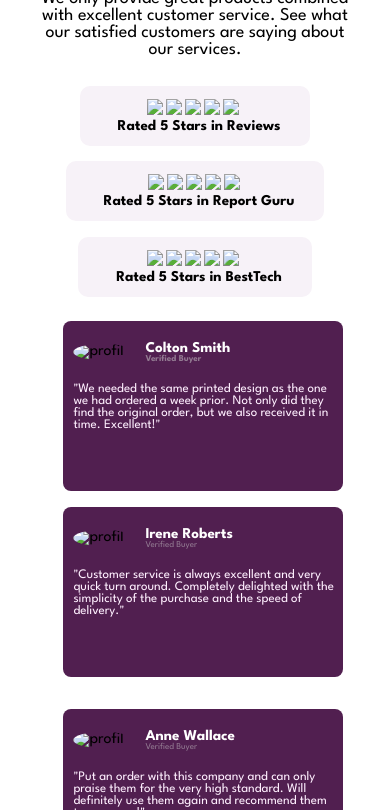
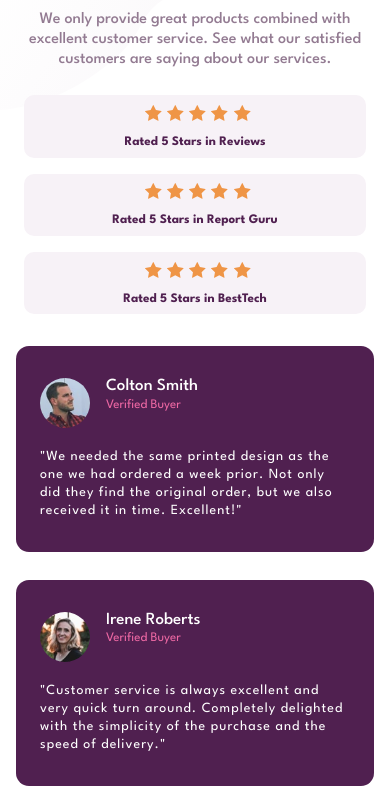
Before and after one commit to Reyhandilek07/Responsive-SocialSection, a plain HTML site: page index.html in a window 390 px wide. Shown: the part 122-932 px from the top of the page. Drawn offline with Linux system fonts and the light colour scheme; a web font is replaced by a local one.

Commit message:
Social-section

```diff
--- a/index.html
+++ b/index.html
@@ -4,88 +4,81 @@
     <meta charset="UTF-8">
     <meta http-equiv="X-UA-Compatible" content="IE=edge">
     <meta name="viewport" content="width=device-width, initial-scale=1.0">
-    <title>Social</title>
-    <link rel="stylesheet" href="socialproof.css">
+    <title>Social Proof Section</title>
+    <link rel="stylesheet" href="social.css">
 </head>
 <body>
     <div class="container">
-        <div class="section-1">
         <div class="main-1">
-        <p class="h-1">10,000+ of our users love our products.</p>
-        <p class="p-1">We only provide great products combined with excellent
-            customer service. See what our satisfied customers are
-            saying about our services.</p>
+            <div class="col-1">
+                <div class="title">10,000+ of our users love our products.</div>
+                <div class="text">We only provide great products combined with excellent customer service. See what our satisfied customers are saying about our services.</div>
             </div>
-    <div class="main-2">
-        <div class="row one">
+            <div class="col-2">
+                <div class="star">
                     <div class="images">
-            <div class="image"><img src="comments/icon-star.svg"></div>
-            <div class="image"><img src="comments/icon-star.svg"></div>
-            <div class="image"><img src="comments/icon-star.svg"></div>
-            <div class="image"><img src="comments/icon-star.svg"></div>
-            <div class="image"><img src="comments/icon-star.svg"></div>
+                    <div class="img"><img src="social-img/images/icon-star.svg" alt="Star"></div>
+                    <div class="img"><img src="social-img/images/icon-star.svg" alt="Star"></div>
+                    <div class="img"><img src="social-img/images/icon-star.svg" alt="Star"></div>
+                    <div class="img"><img src="social-img/images/icon-star.svg" alt="Star"></div>
+                    <div class="img"><img src="social-img/images/icon-star.svg" alt="Star"></div>
                     </div>
-            <h3 class="comment first">
-                Rated 5 Stars in Reviews</h3>
+                    <div class="point">Rated 5 Stars in Reviews</div>
                 </div>
-        <div class="row two">
+                <div class="star">
                     <div class="images">
-            <div class="image"><img src="comments/icon-star.svg"></div>
-            <div class="image"><img src="comments/icon-star.svg"></div>
-            <div class="image"><img src="comments/icon-star.svg"></div>
-            <div class="image"><img src="comments/icon-star.svg"></div>
-            <div class="image"><img src="comments/icon-star.svg"></div>
+                        <div class="img"><img src="social-img/images/icon-star.svg" alt="Star"></div>
+                        <div class="img"><img src="social-img/images/icon-star.svg" alt="Star"></div>
+                        <div class="img"><img src="social-img/images/icon-star.svg" alt="Star"></div>
+                        <div class="img"><img src="social-img/images/icon-star.svg" alt="Star"></div>
+                        <div class="img"><img src="social-img/images/icon-star.svg" alt="Star"></div>
                         </div>
-            <h3 class="comment first">
-                Rated 5 Stars in Report Guru</h3>
+                    <div class="point">Rated 5 Stars in Report Guru </div>
                 </div>
-        <div class="row three">
+                <div class="star">
                     <div class="images">
-            <div class="image"><img src="comments/icon-star.svg"></div>
-            <div class="image"><img src="comments/icon-star.svg"></div>
-            <div class="image"><img src="comments/icon-star.svg"></div>
-            <div class="image"><img src="comments/icon-star.svg"></div>
-            <div class="image"><img src="comments/icon-star.svg"></div>
+                        <div class="img"><img src="social-img/images/icon-star.svg" alt="Star"></div>
+                        <div class="img"><img src="social-img/images/icon-star.svg" alt="Star"></div>
+                        <div class="img"><img src="social-img/images/icon-star.svg" alt="Star"></div>
+                        <div class="img"><img src="social-img/images/icon-star.svg" alt="Star"></div>
+                        <div class="img"><img src="social-img/images/icon-star.svg" alt="Star"></div>
                         </div>
-            <h3 class="comment first">
-                Rated 5 Stars in BestTech</h3>
+                    <div class="point">Rated 5 Stars in BestTech</div>
                 </div>
             </div>
             </div>
-        <div class="section-2">
-            <div class="cart cd-1">
-                <div class="picture"><img src="comments/image-colton.jpg" alt="profil">
-                <div class="ol"><h4 class="name">Colton Smith</h4>
-                <h5 class="small-name">Verified Buyer</h5>
+            <div class="main-2">
+            <div class="comments">
+                <div class="comment">
+                    <div class="profil-section">
+                    <div class="img-profile"><img src="social-img/images/image-colton.jpg" alt="Profil"></div>
+                    <div class="names"><div class="name-1">Colton Smith</div>
+                    <div class="name-2">Verified Buyer</div></div>
+                </div>
+                <div class="comment-txt">"We needed the same printed design as the one we had ordered a week prior. Not only did they find the original order, but we also received it in time. Excellent!"</div>
                 </div>
             </div>
-                <p class="p-small">"We needed the same printed design as the one we had ordered a week prior. Not
-                    only did they find the original order, but we also received it in time. Excellent!"</p>
+            <div class="comments">
+                <div class="comment">
+                    <div class="profil-section">
+                    <div class="img-profile"><img src="social-img/images/image-irene.jpg" alt="Profil"></div>
+                    <div class="names"><div class="name-1">Irene Roberts</div>
+                    <div class="name-2">Verified Buyer</div></div>
                 </div>
-            <div class="cart cd-2">
-                <div class="picture"><img src="comments/image-irene.jpg" alt="profil">
-                <div class="ol"><p class="name">Irene Roberts</p>
-                <p class="small-name">Verified Buyer</p>
+                <div class="comment-txt">"Customer service is always excellent and very quick turn around. Completely delighted with the simplicity of the purchase and the speed of delivery."</div>
                 </div>
             </div>
-                <p class="p-small">"Customer service is always excellent and
-                    very quick turn around. Completely
-                    delighted with the simplicity of the
-                    purchase and the speed of delivery."</p>
+            <div class="comments">
+                <div class="comment">
+                    <div class="profil-section">
+                    <div class="img-profile"><img src="social-img/images/image-anne.jpg" alt="Profil"></div>
+                    <div class="names"><div class="name-1">Anne Wallace</div>
+                    <div class="name-2">Verified Buyer</div></div>
                 </div>
-            <div class="cart cd-3">
-                <div class="picture"><img src="comments/image-anne.jpg" alt="profil">
-                <div class="ol"><p class="name">Anne Wallace</p>
-                <p class="small-name">Verified Buyer</p>
-                </div>
-            </div>
-                <p class="p-small">"Put an order with this company and can
-                    only praise them for the very high
-                    standard. Will definitely use them again
-                    and recommend them to everyone!"</p>
+                <div class="comment-txt">"Put an order with this company and can only praise them for the very high standard. Will definitely use them again and recommend them to everyone!"</div>
                 </div>
         </div>
         </div>
-
+    </div>
 </body>
 </html>
--- /dev/null
+++ b/social.css
@@ -0,0 +1,170 @@
+@import url('https://fonts.googleapis.com/css2?family=Arima:wght@100&family=Bai+Jamjuree:wght@400;600&family=Edu+QLD+Beginner:wght@500&family=Fira+Sans:ital,wght@1,700&family=Gentium+Book+Plus:ital@1&family=Kumbh+Sans:wght@400;700&family=League+Spartan:wght@400;500;700&family=Mingzat&family=Open+Sans:wght@400;700&family=Outfit:wght@400;700&family=Playfair+Display:ital,wght@1,700&family=Poppins:wght@600&family=Raleway:wght@400;700&family=Red+Hat+Display:wght@300;400;500;700;800;900&family=Rubik:wght@400;500;700&display=swap');
+
+*{
+    margin: 0;
+    padding: 0;
+    box-sizing: border-box;
+}
+body{
+    font-family: 'League Spartan',sans-serif;
+    background: #fff;
+    background-image: url(social-img/images/bg-pattern-top-desktop.svg);
+    background-repeat: no-repeat;
+}
+.container{
+    width: 100%;
+    height: auto;
+    display: flex;
+    flex-direction: column;
+    align-items: center;
+    margin: 2rem 0;
+    padding: 0 8rem;
+}
+.main-1{
+    display: flex;
+    flex-direction: row;
+    align-items: center;
+    justify-content: space-between;
+    margin-bottom: 5rem;
+}
+.star,
+.images{
+    display: flex;
+    flex-direction: row;
+}
+.star{
+    gap: 1rem;
+    background: hsl(300, 24%, 96%);
+    padding: 0.80rem 1rem;
+    border-radius: 10px;
+    max-width: 100%;
+}
+.col-2{
+    display: flex;
+    flex-direction: column;
+    gap: 1rem;
+    max-width: 50%;
+}
+.col-1{
+    max-width: 40%;
+}
+.title{
+    color: hsl(300, 43%, 22%);
+    font-weight: 700;
+    font-size: 45px;
+    padding-bottom: 1.2rem;
+}
+.text{
+    color: hsl(303, 10%, 53%);
+    font-weight: 500;
+    font-size: 16px;
+    line-height: 20px;
+}
+.point{
+    color: hsl(300, 43%, 22%);
+    font-weight: 700;
+    font-size: 15px;
+}
+.star:nth-child(2){
+    margin-left: 20px;
+}
+.star:nth-child(3){
+    margin-left: 40px;
+}
+.img img{
+    padding-left: 0.33rem;
+}
+.main-2{
+    display: flex;
+    flex-direction: row;
+    gap: 1.7rem;
+}
+.profil-section{
+    display: flex;
+    flex-direction: row;
+    gap: 1rem;
+}
+.img-profile img{
+    border-radius: 50%;
+    width: 50px;
+}
+.comments{
+    max-width: 350px;
+    padding: 2rem 1.5rem;
+    background:hsl(300, 43%, 22%);
+    border-radius: 13px;
+}
+.name-1{
+    color: #fff;
+    font-size: 17px;
+    font-weight: 500;
+    padding-bottom: 0.3rem;
+}
+.name-2{
+    color: hsl(333, 80%, 67%);
+    font-size: 13px;
+    font-weight: 400;
+}
+.comment-txt{
+    color: #fff;
+    letter-spacing: 1px;
+    font-size: 14px;
+    padding-top: 1rem;
+    line-height: 18px;
+}
+@media screen and (max-width:880px){
+    body{
+    background-image: url(social-img/images/bg-pattern-top-mobile.svg);
+    background-repeat: no-repeat;
+    }
+    .container{
+        padding: 0 1rem;
+    }
+    .main-1{
+        flex-direction: column;
+        margin-bottom: 2rem;
+        text-align: center;
+    }
+    .star:nth-child(2),
+    .star:nth-child(3){
+        margin-left: 0;
+    }
+    .main-2{
+        flex-direction: column;
+    }
+    .comments,
+    .col-1,
+    .col-2{
+        max-width: 450px;
+    }
+    .star{
+        flex-direction: column;
+        justify-content: center;
+        align-items: center;
+        padding: 0.60rem 2.2rem;
+        gap: 0.70rem;
+    }
+    .point{
+        font-size: 13px;
+    }
+    .text{
+        padding-bottom: 1.6rem;
+    }
+    .title{
+        padding-bottom: 1.6rem;
+        font-size: 30px;
+    }
+}
+@media screen and (max-width:880px) and (min-width:360px){
+    .comments,
+    .col-1,
+    .col-2{
+        max-width: 470px;
+    }
+    .title{
+        font-size: 40px;
+    }
+    .star{
+        padding: 0.60rem 5.5rem;
+    }
+}
--- a/socialproof.css
+++ /dev/null
@@ -1,167 +0,0 @@
-@import url('https://fonts.googleapis.com/css2?family=Arima:wght@100&family=Bai+Jamjuree:wght@400;600&family=Edu+QLD+Beginner:wght@500&family=Fira+Sans:ital,wght@1,700&family=Gentium+Book+Plus:ital@1&family=Kumbh+Sans:wght@400;700&family=League+Spartan:wght@400;500;700&family=Mingzat&family=Outfit:wght@300;400;600&family=Playfair+Display:ital,wght@1,700&family=Poppins:wght@200;400;600&family=Raleway:wght@200&family=Red+Hat+Display:wght@300;400;500;700;800;900&display=swap');
-
-*{
-    margin: 0;
-    padding: 0;
-    box-sizing: border-box;
-}
-body{
-    background-image: url(comments/bg-pattern-bottom-desktop.svg);
-    background-image: url(comments/bg-pattern-top-desktop.svg);
-    font-family: 'League Spartan';
-}
-.container{
-    max-width: 1400px;
-    height: 100vh;
-    padding: 0 10%;
-}
-.section-1{
-    display: flex;
-    flex-direction: row;
-    flex-wrap: wrap;
-    margin: 4% 0;
-    justify-content: space-between;
-}
-.section-1 .main-1{
-    max-width: 400px;
-    width: 100%;
-}
-.section-1 .main-1 .h-1{
-    font-weight: 700;
-    font-size: 53px;
-    padding-bottom: 5%;
-}
-.section-1 .main-1 .p-1{
-    font-size:17px ;
-    font-weight: 400 ;
-}
-.main-2{
-    display: flex;
-    flex-direction: column;
-    justify-content: center;
-    align-items: center;
-}
-.main-2 .row{
-    display: flex;
-    flex-direction: row;
-    background-color: #F7F2F8;
-    border-radius: 10px;
-    margin-bottom: 5%;
-    align-items: center;
-    padding: 13px 30px;
-}
-.main-2 .two{
-    margin-left: 3rem;
-}
-.main-2 .three{
-    margin-left: 4rem;
-}
-.main-2 .row .images .image{
-    padding-right: 3px;
-}
-.main-2 .row .images {
-    flex-direction: row;
-    display: flex;
-}
-.main-2 .row .comment{
-    font-family: 500;
-    font-size: 15px;
-    padding-left: 8px;
-}
-.section-2{
-    display: flex;
-    flex-direction: row;
-    max-width: 980px;
-}
-.section-2 .cart{
-    background-color: #511F50;
-    padding: 20px 10px;
-    width: 320px;
-    height: 200px;
-    border-radius: 8px;
-    margin-left:3%;
-}
-.section-2 .cd-2{
-    margin-top: 1rem;
-}
-.section-2 .cd-3{
-    margin-top: 2rem;
-}
-.section-2 .cart .p-small{
-    color: #FFF0FF;
-    font-size: 15px;
-    font-weight: 400;
-    width: 265px;
-    padding-top: 20px;
-}
-.section-2 .cart img{
-    border-radius: 50%;
-    width: 60px;
-}
-.section-2 .cart .name{
-    font-size: 15px;
-    color: #fff;
-    padding-left: 12px;
-    font-weight: 700;
-}
-.section-2 .cart .small-name{
-    color: hsl(303, 10%, 53%);
-    font-size: 9px;
-    padding-left: 12px;
-}
-.section-2 .cart .picture{
-    display: flex;
-    flex-direction: row;
-    align-items: center;
-}
-@media screen and (max-width:950px){
-    .container{
-        height: auto;
-    }
-    .section-1{
-        display: flex;
-        flex-direction: column;
-    }
-    .container{
-        display: flex;
-        align-items: center;
-        justify-content: center;
-        flex-direction: column;
-    }
-    .main-2{
-        flex-direction: column;
-    }
-    .section-2{
-        flex-direction: column;
-    }
-    .main-2 .two,
-    .main-2 .three{
-        margin-left: 0rem !important;
-    }
-    .main-2 .row{
-        flex-direction: column;
-    }
-    .section-1 .main-1 {
-        text-align: center;
-        min-width: 200px;
-        margin-bottom: 10%;
-    }
-    .section-1 .main-1 .h-1{
-        font-size: 33px;
-        padding: 0 20px;
-        padding-bottom: 10px;
-    }
-    .section-1 .main-1 .p-1{
-        font-size: 18px;
-    }
-    .section-2 .main-2{
-        margin-top: 0%;
-    }
-    .section-2 .cart{
-        width: 280px;
-        height: 170px;
-    }
-    .section-2 .cart .p-small{
-        font-size: 13px;
-    }
-}
```
Lines whose indentation alone changed are shown as unchanged.
